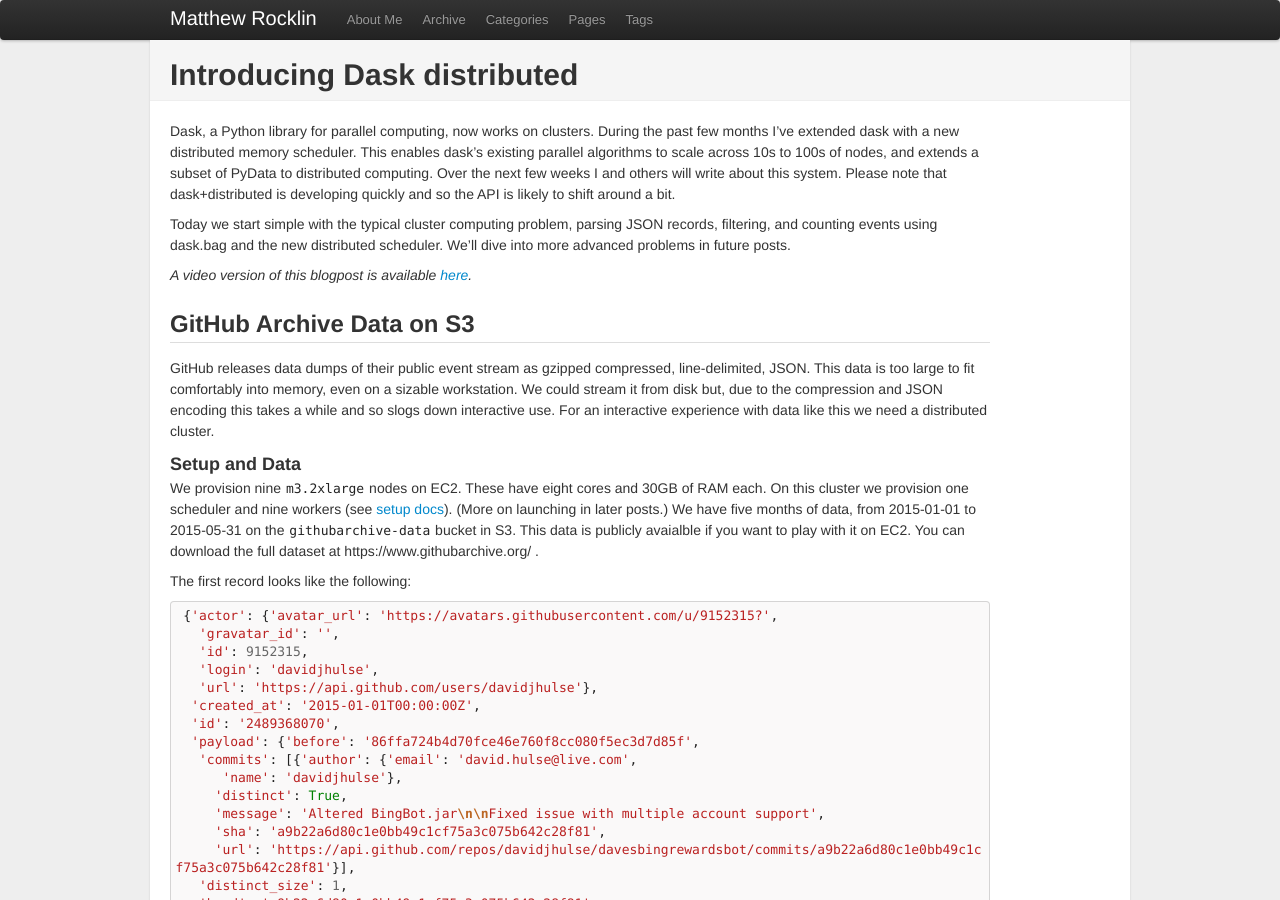
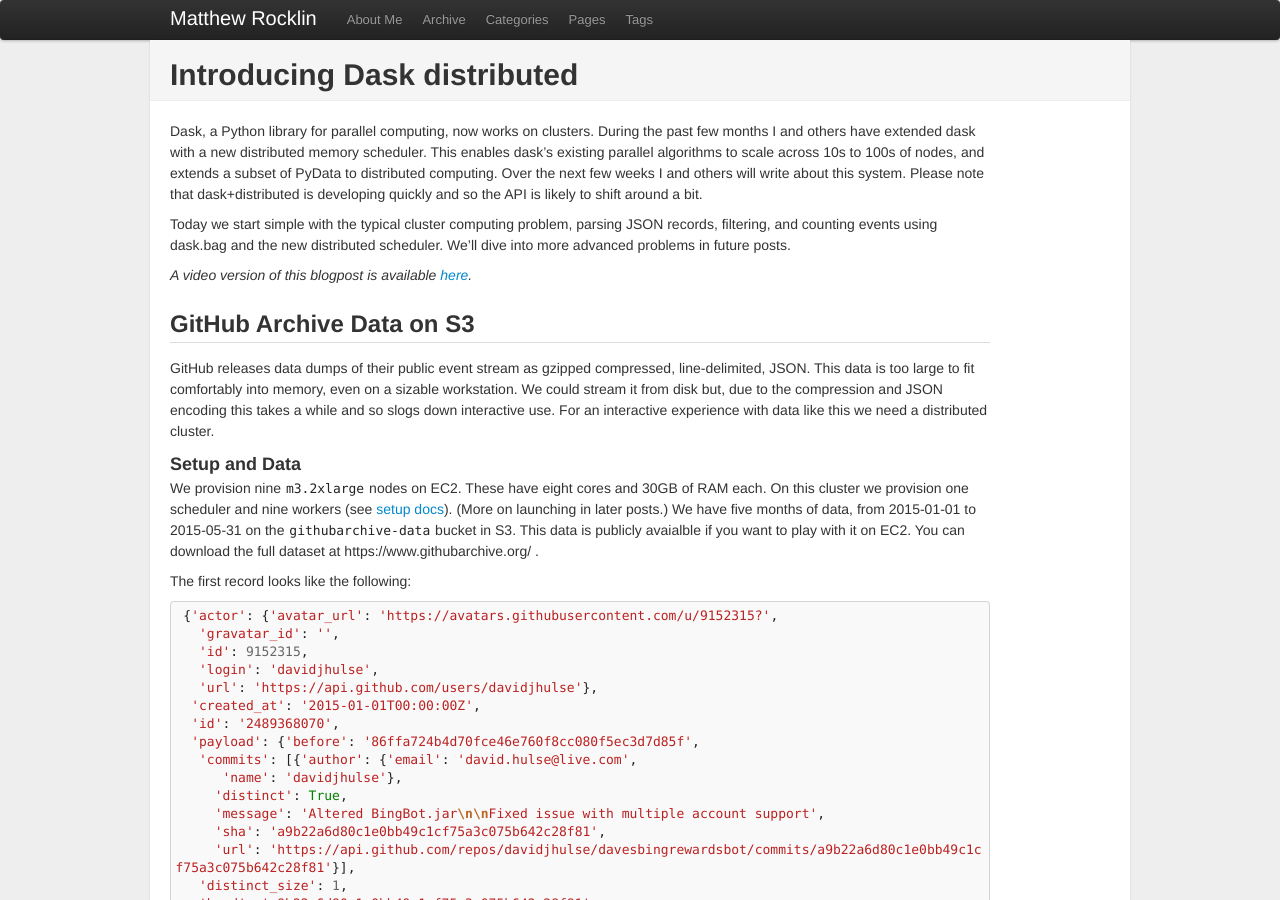
Before and after one commit to besyskymnbk/blog, a Jekyll site: the page built from _posts/work/2016-02-17-dask-distributed-part1.md, in a window 1280 px wide and 900 px high. Built offline with Jekyll 4.4.1, drawn with Linux system fonts in a browser that asks for light colours; comment, search, counter and statistics services are not loaded.

Commit message:
I -> I and others

```diff
--- a/_posts/work/2016-02-17-dask-distributed-part1.md
+++ b/_posts/work/2016-02-17-dask-distributed-part1.md
@@ -8,12 +8,12 @@ theme: twitter
 {% include JB/setup %}
 
 Dask, a Python library for parallel computing, now works on clusters.  During
-the past few months I've extended dask with a new distributed memory scheduler.
-This enables dask's existing parallel algorithms to scale across 10s to 100s of
-nodes, and extends a subset of PyData to distributed computing.  Over the next
-few weeks I and others will write about this system.  Please note that
-dask+distributed is developing quickly and so the API is likely to shift around
-a bit.
+the past few months I and others have extended dask with a new distributed
+memory scheduler.  This enables dask's existing parallel algorithms to scale
+across 10s to 100s of nodes, and extends a subset of PyData to distributed
+computing.  Over the next few weeks I and others will write about this system.
+Please note that dask+distributed is developing quickly and so the API is
+likely to shift around a bit.
 
 Today we start simple with the typical cluster computing problem, parsing JSON
 records, filtering, and counting events using dask.bag and the new distributed
```
